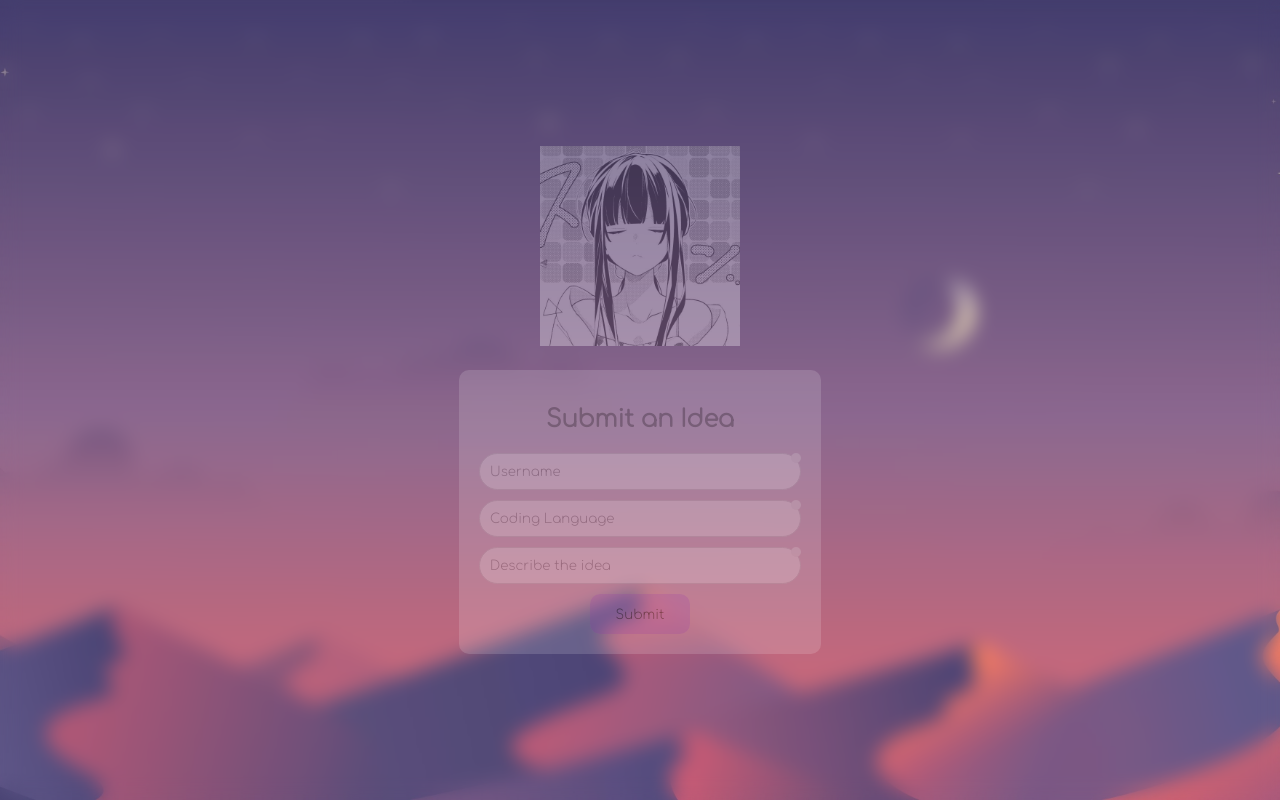
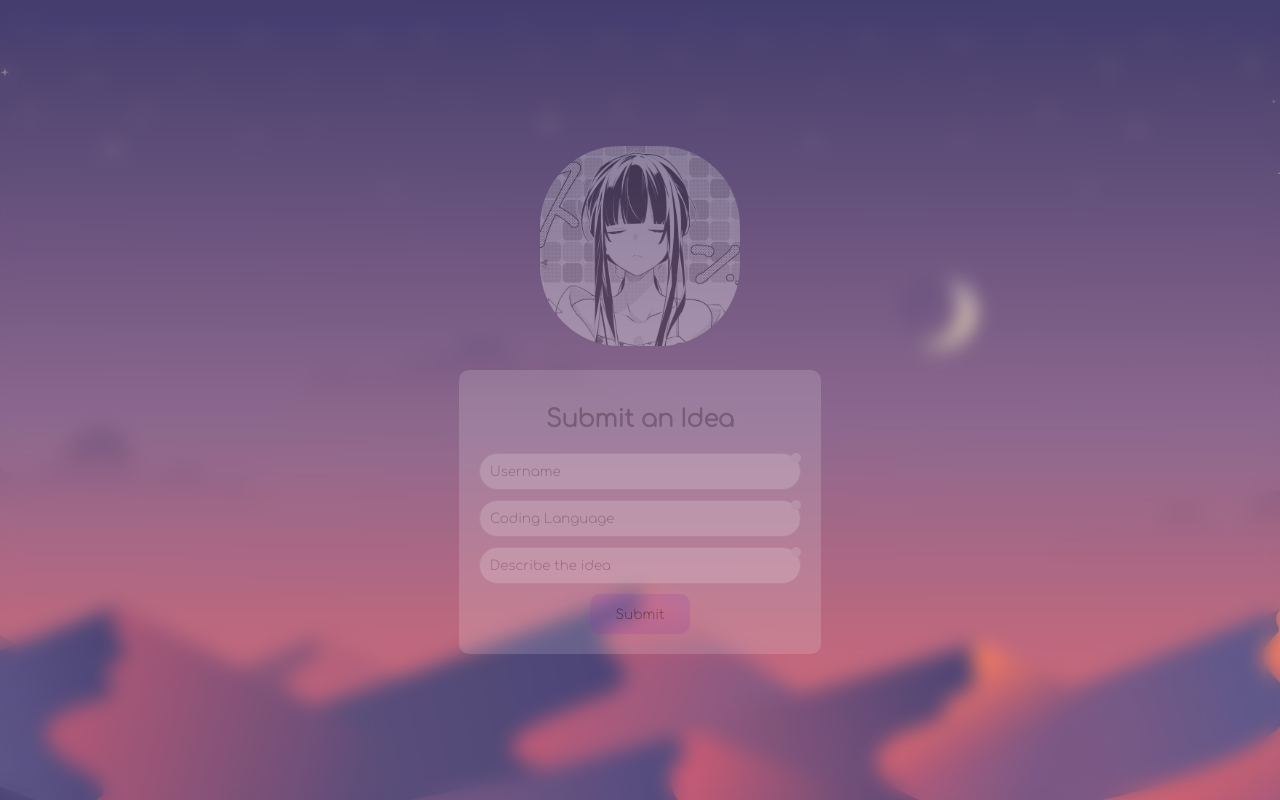
Before and after one commit to passivegravity/passivegravity.github.io, a plain HTML site: page index.html in a window 1280 px wide. Drawn offline with nearby package versions, Linux system fonts and the light colour scheme.

Commit message:
Update styles.css

```diff
--- a/styles.css
+++ b/styles.css
@@ -37,6 +37,7 @@ body {
   .logo img {
     width: 200px; /* Adjust the width as needed */
     height: auto; /* Maintain aspect ratio */
+      border-radius: 80px;
   }
 
 
```
